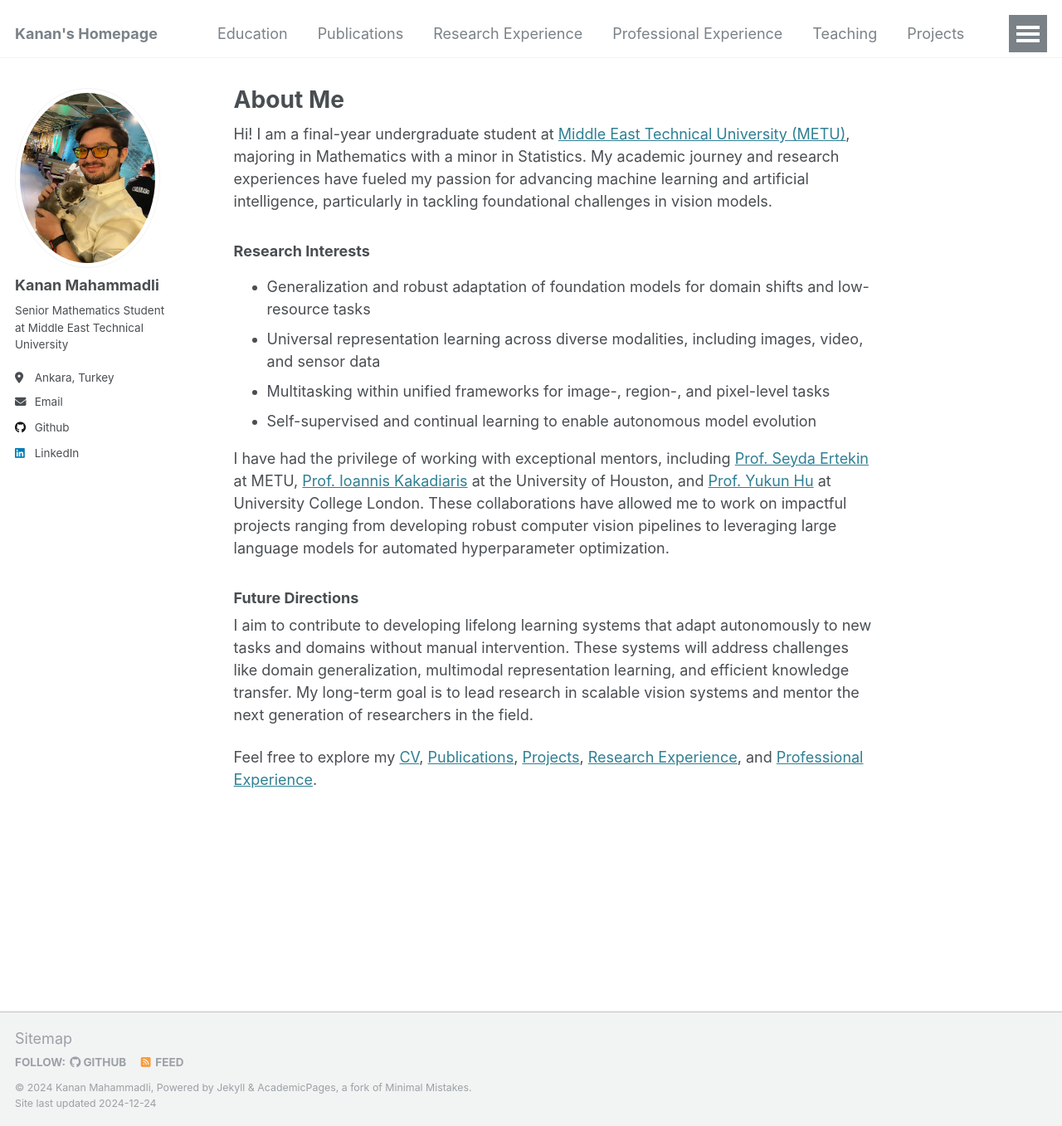
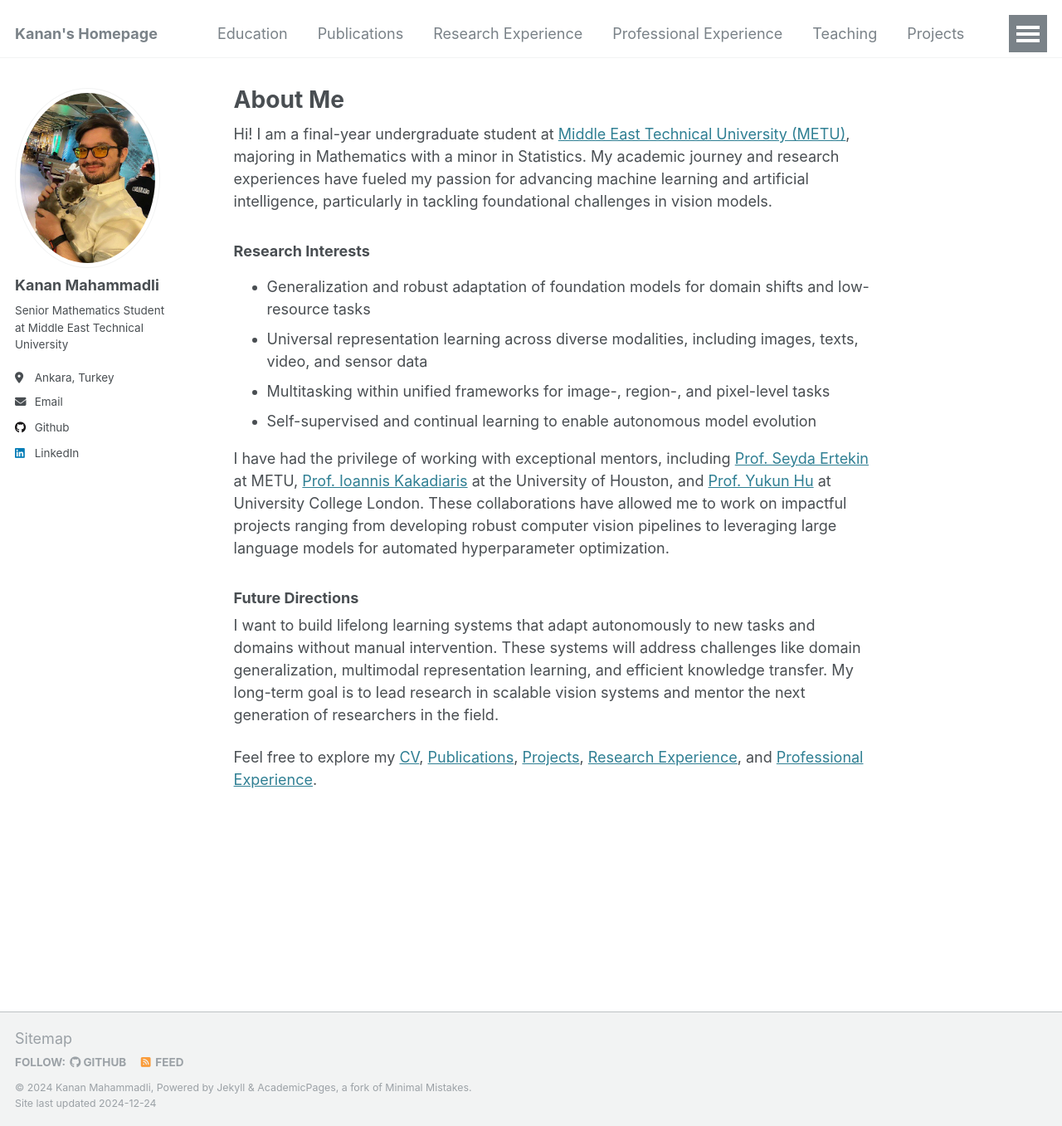
Before and after one commit to KananMahammadli/kananmahammadli.github.io, a Jekyll site: the page built from _pages/about.md, in a window 1280 px wide and 1357 px high. Shown: the whole window at 83% size. Built offline with Jekyll 4.4.1, drawn with Linux system fonts in a browser that asks for light colours.

Commit message:
update homepage content

```diff
--- a/_pages/about.md
+++ b/_pages/about.md
@@ -10,14 +10,16 @@ redirect_from:
 Hi! I am a final-year undergraduate student at [Middle East Technical University (METU)](https://www.metu.edu.tr/), majoring in Mathematics with a minor in Statistics. My academic journey and research experiences have fueled my passion for advancing machine learning and artificial intelligence, particularly in tackling foundational challenges in vision models.
 
 ### Research Interests
+
 - Generalization and robust adaptation of foundation models for domain shifts and low-resource tasks
-- Universal representation learning across diverse modalities, including images, video, and sensor data
+- Universal representation learning across diverse modalities, including images, texts, video, and sensor data
 - Multitasking within unified frameworks for image-, region-, and pixel-level tasks
 - Self-supervised and continual learning to enable autonomous model evolution
 
 I have had the privilege of working with exceptional mentors, including [Prof. Seyda Ertekin](https://avesis.metu.edu.tr/sertekin) at METU, [Prof. Ioannis Kakadiaris](https://uh.edu/cbl/people/about-director.php) at the University of Houston, and [Prof. Yukun Hu](https://ucl.ac.uk) at University College London. These collaborations have allowed me to work on impactful projects ranging from developing robust computer vision pipelines to leveraging large language models for automated hyperparameter optimization.
 
 ### Future Directions
-I aim to contribute to developing lifelong learning systems that adapt autonomously to new tasks and domains without manual intervention. These systems will address challenges like domain generalization, multimodal representation learning, and efficient knowledge transfer. My long-term goal is to lead research in scalable vision systems and mentor the next generation of researchers in the field.
+
+I want to build lifelong learning systems that adapt autonomously to new tasks and domains without manual intervention. These systems will address challenges like domain generalization, multimodal representation learning, and efficient knowledge transfer. My long-term goal is to lead research in scalable vision systems and mentor the next generation of researchers in the field.
 
 Feel free to explore my [CV](./cv/), [Publications](./publications/), [Projects](./projects/), [Research Experience](./research/), and [Professional Experience](./professional/).
```
